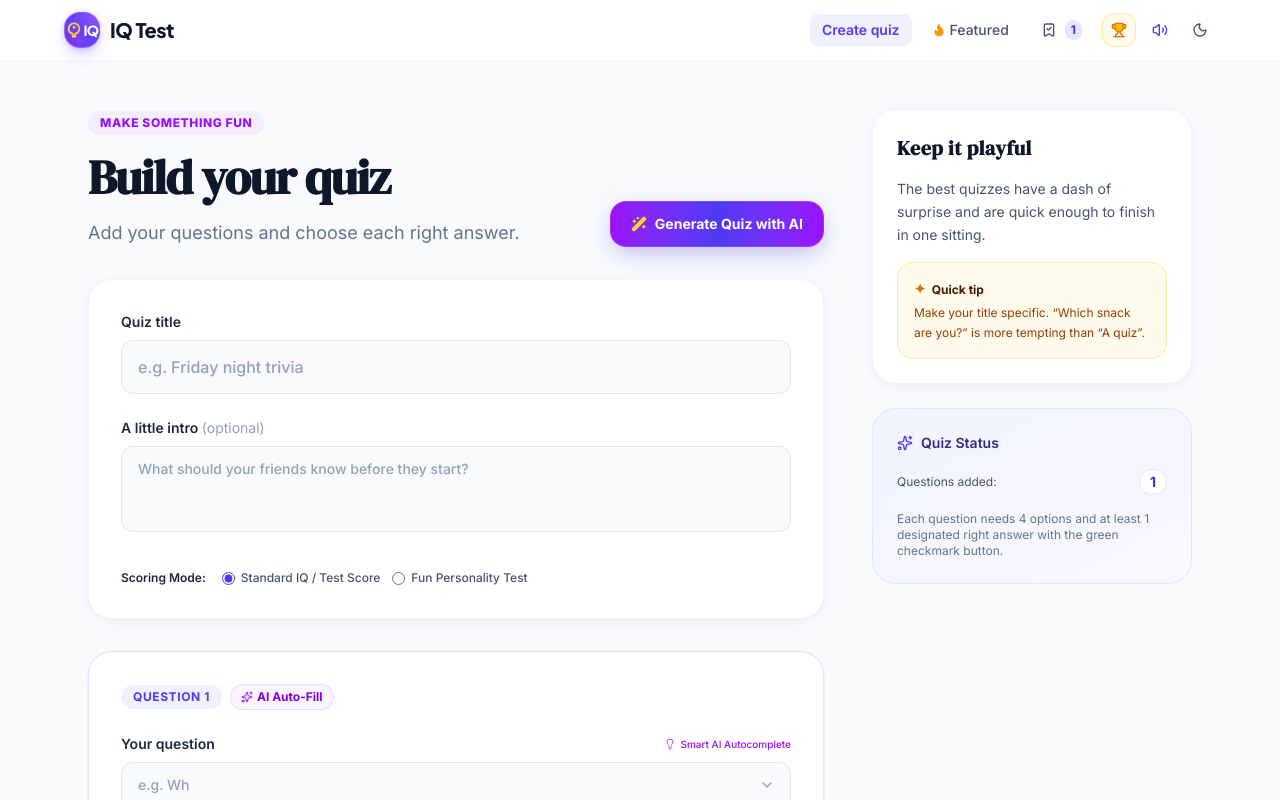
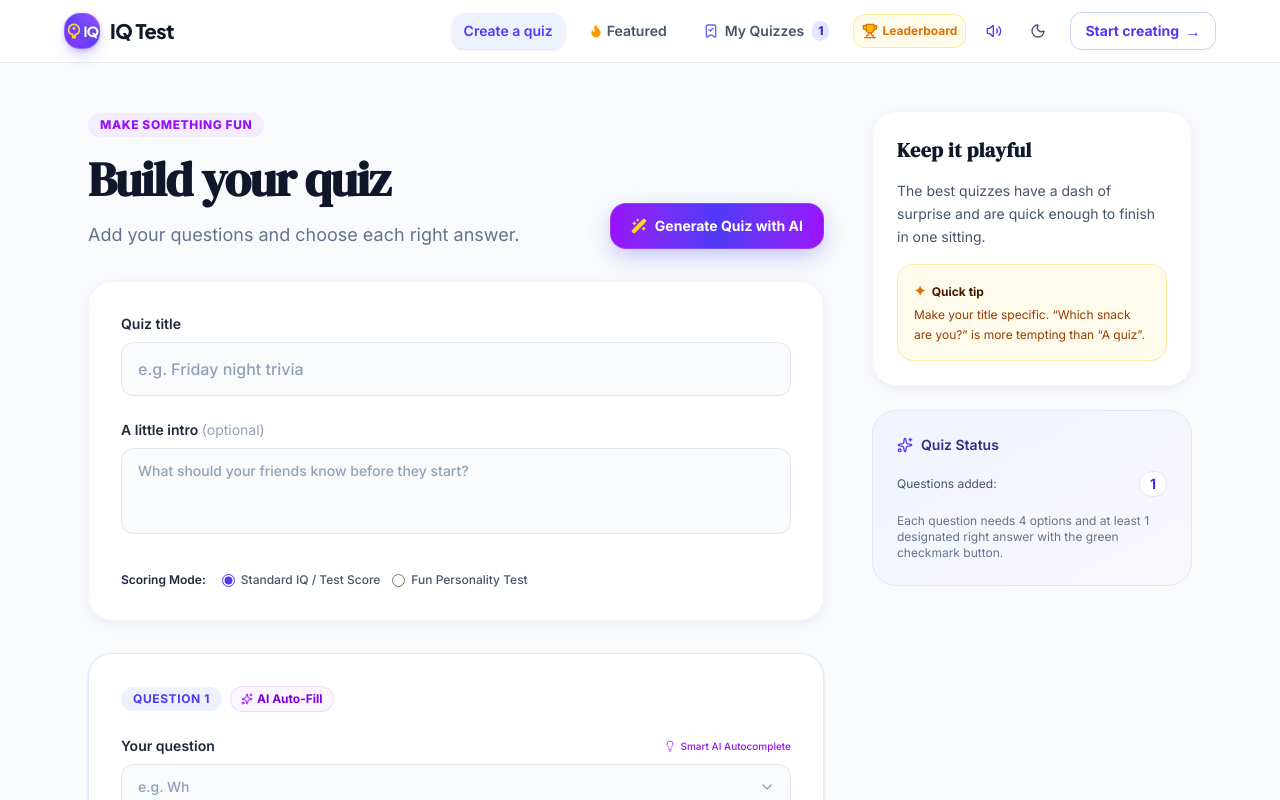
Before and after one commit to Mahadebmaity/QuizTest, a React (Vite) app: page / in a window 1280 px wide. Shown: the top 800 px of the page. Built offline with nearby package versions, Linux system fonts and the light colour scheme.

Commit message:
Fix Header navigation labels, visibility, and tab interactions

```diff
--- a/src/components/Header.jsx
+++ b/src/components/Header.jsx
@@ -1,5 +1,5 @@
 import React, { useState, useEffect } from 'react';
-import { BookmarkCheck, Flame, Trophy, Moon, Sun, Volume2, VolumeX } from 'lucide-react';
+import { BookmarkCheck, Flame, Trophy, Moon, Sun, Volume2, VolumeX, PlusCircle } from 'lucide-react';
 import IqLogo from './IqLogo';
 import LeaderboardModal from './LeaderboardModal';
 import { sfx } from '../utils/audioSfx';
@@ -25,13 +25,13 @@ export default function Header({ activeTab, setActiveTab, savedCount = 0 }) {
 
   return (
     <>
-      <header className="sticky top-0 z-40 bg-white/90 dark:bg-slate-900/90 backdrop-blur-md border-b border-slate-100 dark:border-slate-800 px-3 sm:px-8 py-3 transition-all">
+      <header className="sticky top-0 z-40 bg-white/95 dark:bg-slate-900/95 backdrop-blur-md border-b border-slate-200/80 dark:border-slate-800 px-3 sm:px-8 py-3 transition-all">
         <div className="max-w-6xl mx-auto flex items-center justify-between">
 
-          {/* Brand Logo */}
+          {/* Brand Logo - Clicking takes to Quiz Builder */}
           <div
             onClick={() => setActiveTab('builder')}
-            className="flex items-center gap-2.5 cursor-pointer group shrink-0"
+            className="flex items-center gap-2 sm:gap-2.5 cursor-pointer group shrink-0"
           >
             <IqLogo size="md" />
             <span className="text-lg sm:text-xl font-extrabold tracking-tight text-slate-900 dark:text-white group-hover:text-indigo-600 dark:group-hover:text-indigo-400 transition-colors font-['Plus_Jakarta_Sans',sans-serif]">
@@ -39,43 +39,47 @@ export default function Header({ activeTab, setActiveTab, savedCount = 0 }) {
             </span>
           </div>
 
-          {/* Center / Right Nav links */}
-          <nav className="flex items-center gap-1 sm:gap-2">
+          {/* Center & Right Navigation Menu */}
+          <nav className="flex items-center gap-1 sm:gap-3">
+
+            {/* Create Quiz Tab */}
             <button
               onClick={() => setActiveTab('builder')}
-              className={`text-xs sm:text-sm font-medium transition-colors px-2 sm:px-3 py-1.5 rounded-lg whitespace-nowrap ${
+              className={`text-xs sm:text-sm font-semibold transition-all px-2.5 sm:px-3 py-1.5 sm:py-2 rounded-xl whitespace-nowrap ${
                 activeTab === 'builder'
-                  ? 'text-indigo-600 bg-indigo-50 dark:bg-indigo-950/60 dark:text-indigo-300 font-semibold'
-                  : 'text-slate-600 dark:text-slate-300 hover:text-slate-900 hover:bg-slate-50 dark:hover:bg-slate-800'
+                  ? 'text-indigo-600 bg-indigo-50 dark:bg-indigo-950/80 dark:text-indigo-300 font-bold shadow-sm'
+                  : 'text-slate-600 dark:text-slate-300 hover:text-slate-900 dark:hover:text-white hover:bg-slate-100 dark:hover:bg-slate-800'
               }`}
             >
-              Create quiz
+              Create a quiz
             </button>
 
+            {/* Featured Quizzes Tab */}
             <button
               onClick={() => setActiveTab('featured')}
-              className={`text-xs sm:text-sm font-medium transition-colors px-2 sm:px-3 py-1.5 rounded-lg flex items-center gap-1 whitespace-nowrap ${
+              className={`text-xs sm:text-sm font-semibold transition-all px-2.5 sm:px-3 py-1.5 sm:py-2 rounded-xl flex items-center gap-1 whitespace-nowrap ${
                 activeTab === 'featured'
-                  ? 'text-purple-600 bg-purple-50 dark:bg-purple-950/60 dark:text-purple-300 font-semibold'
-                  : 'text-slate-600 dark:text-slate-300 hover:text-slate-900 hover:bg-slate-50 dark:hover:bg-slate-800'
+                  ? 'text-purple-600 bg-purple-50 dark:bg-purple-950/80 dark:text-purple-300 font-bold shadow-sm'
+                  : 'text-slate-600 dark:text-slate-300 hover:text-slate-900 dark:hover:text-white hover:bg-slate-100 dark:hover:bg-slate-800'
               }`}
             >
-              <Flame className="w-3.5 h-3.5 text-amber-500 fill-amber-500" />
+              <Flame className="w-3.5 h-3.5 text-amber-500 fill-amber-500 shrink-0" />
               <span>Featured</span>
             </button>
 
+            {/* My Quizzes Tab */}
             <button
               onClick={() => setActiveTab('myQuizzes')}
-              className={`text-xs sm:text-sm font-medium transition-colors px-2 sm:px-3 py-1.5 rounded-lg flex items-center gap-1 sm:gap-1.5 whitespace-nowrap ${
+              className={`text-xs sm:text-sm font-semibold transition-all px-2.5 sm:px-3 py-1.5 sm:py-2 rounded-xl flex items-center gap-1.5 whitespace-nowrap ${
                 activeTab === 'myQuizzes'
-                  ? 'text-indigo-600 bg-indigo-50 dark:bg-indigo-950/60 dark:text-indigo-300 font-semibold'
-                  : 'text-slate-600 dark:text-slate-300 hover:text-slate-900 hover:bg-slate-50 dark:hover:bg-slate-800'
+                  ? 'text-indigo-600 bg-indigo-50 dark:bg-indigo-950/80 dark:text-indigo-300 font-bold shadow-sm'
+                  : 'text-slate-600 dark:text-slate-300 hover:text-slate-900 dark:hover:text-white hover:bg-slate-100 dark:hover:bg-slate-800'
               }`}
             >
-              <BookmarkCheck className="w-3.5 h-3.5 sm:w-4 sm:h-4" />
-              <span className="hidden xs:inline">My Quizzes</span>
+              <BookmarkCheck className="w-4 h-4 shrink-0 text-indigo-500" />
+              <span>My Quizzes</span>
               {savedCount > 0 && (
-                <span className="ml-0.5 text-[10px] sm:text-xs bg-indigo-100 dark:bg-indigo-900 text-indigo-700 dark:text-indigo-200 px-1.5 py-0.5 rounded-full font-bold">
+                <span className="ml-0.5 text-[10px] sm:text-xs bg-indigo-100 dark:bg-indigo-900 text-indigo-700 dark:text-indigo-200 px-1.5 py-0.5 rounded-full font-extrabold">
                   {savedCount}
                 </span>
               )}
@@ -84,13 +88,14 @@ export default function Header({ activeTab, setActiveTab, savedCount = 0 }) {
             {/* Leaderboard Trophy Modal Button */}
             <button
               onClick={() => setIsLeaderboardOpen(true)}
-              title="View Leaderboard & Stats"
-              className="p-2 rounded-xl text-amber-600 bg-amber-50 hover:bg-amber-100 border border-amber-200/80 transition-colors shrink-0"
+              title="View Leaderboard & Player Stats"
+              className="p-2 rounded-xl text-amber-600 bg-amber-50 dark:bg-amber-950/40 hover:bg-amber-100 dark:hover:bg-amber-900/60 border border-amber-200/80 dark:border-amber-700/50 transition-colors shrink-0 flex items-center gap-1 text-xs font-bold"
             >
-              <Trophy className="w-4 h-4 fill-amber-400" />
+              <Trophy className="w-4 h-4 fill-amber-400 shrink-0" />
+              <span className="hidden lg:inline">Leaderboard</span>
             </button>
 
-            {/* Sound SFX Toggle */}
+            {/* Sound SFX Mute/Unmute Toggle */}
             <button
               onClick={toggleSound}
               title={isMuted ? "Unmute Sound" : "Mute Sound"}
@@ -99,7 +104,7 @@ export default function Header({ activeTab, setActiveTab, savedCount = 0 }) {
               {isMuted ? <VolumeX className="w-4 h-4 text-rose-500" /> : <Volume2 className="w-4 h-4 text-indigo-600 dark:text-indigo-400" />}
             </button>
 
-            {/* Dark Mode Toggle Button */}
+            {/* Dark Mode Theme Switcher */}
             <button
               onClick={() => setIsDarkMode(!isDarkMode)}
               title={isDarkMode ? "Switch to Light Mode" : "Switch to Dark Mode"}
@@ -107,6 +112,16 @@ export default function Header({ activeTab, setActiveTab, savedCount = 0 }) {
             >
               {isDarkMode ? <Sun className="w-4 h-4" /> : <Moon className="w-4 h-4" />}
             </button>
+
+            {/* Primary Action CTA Button matching screenshot "Start creating →" */}
+            <button
+              onClick={() => setActiveTab('builder')}
+              className="hidden md:flex items-center gap-1.5 px-3.5 py-1.5 rounded-xl text-xs sm:text-sm font-bold text-indigo-600 dark:text-indigo-300 hover:text-indigo-700 hover:bg-indigo-50 dark:hover:bg-indigo-950 transition-all border border-indigo-200 dark:border-indigo-800 shrink-0 ml-1"
+            >
+              <span>Start creating</span>
+              <span className="text-base">→</span>
+            </button>
+
           </nav>
         </div>
       </header>
```
